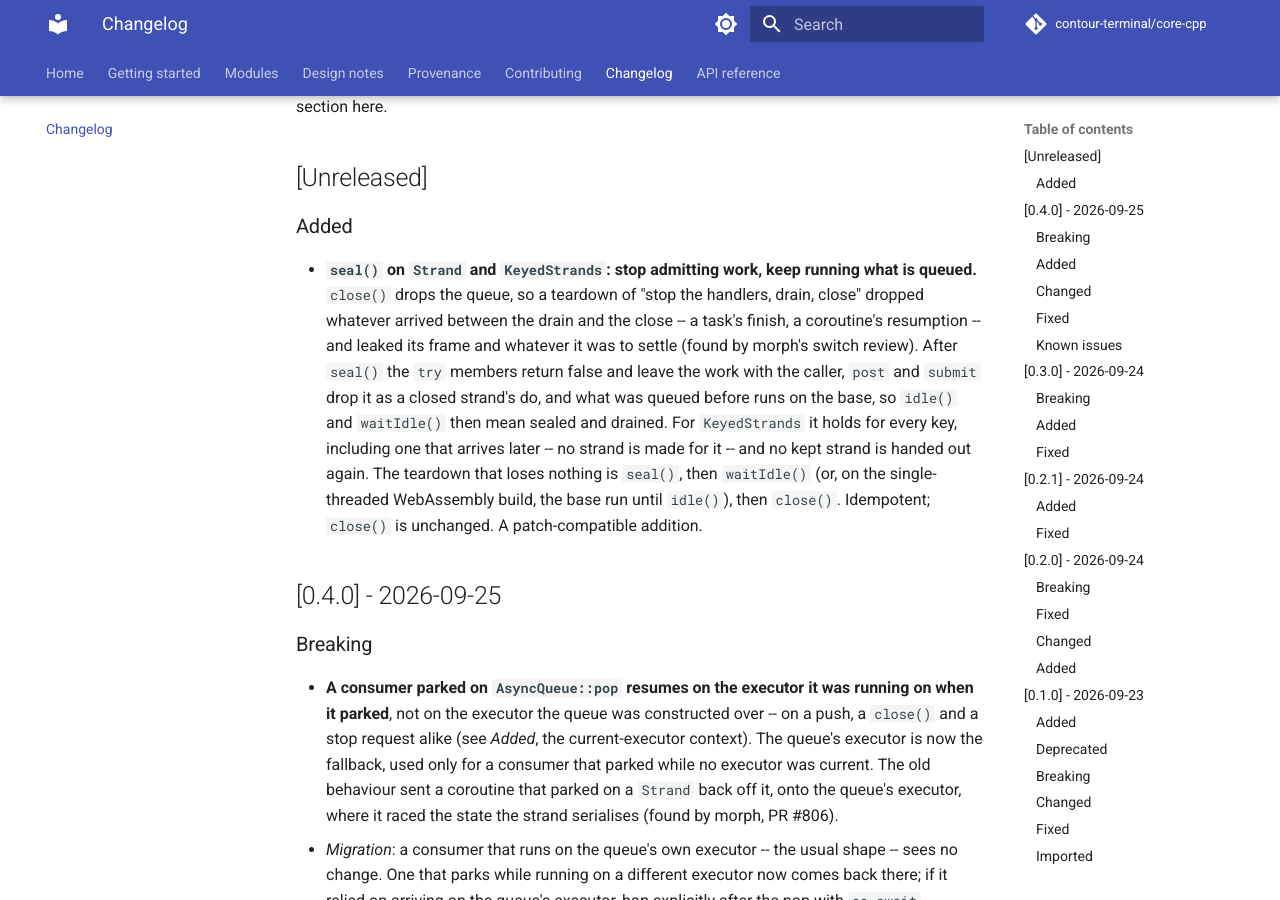
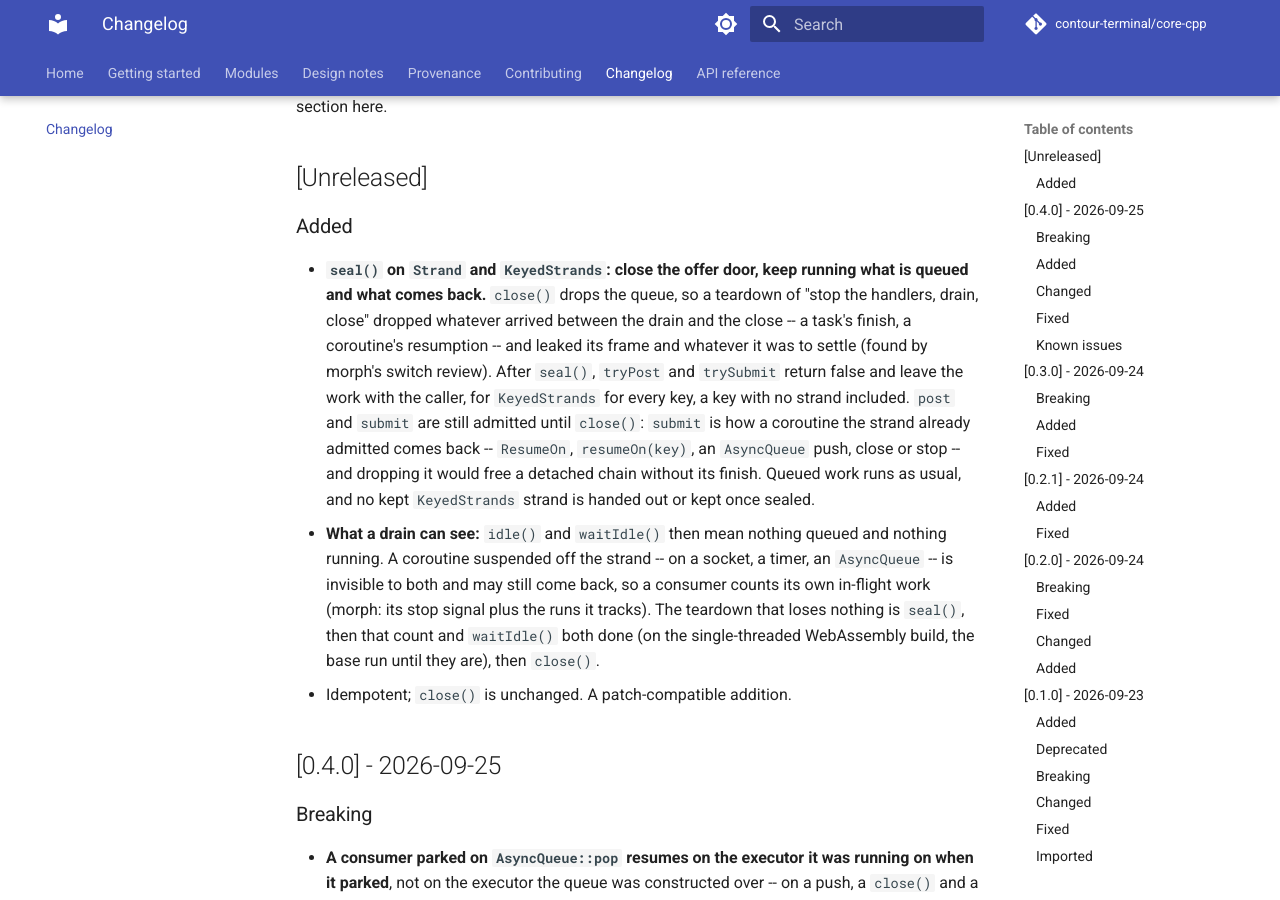
Before and after one commit to contour-terminal/core-cpp, an MkDocs documentation site: the page built from docs/changelog.md, in a window 1280 px wide and 900 px high, scrolled down 236 px. Built offline with MkDocs 1.6.1 and Material for MkDocs 9.7.7, drawn with Linux system fonts in a browser that asks for light colours; comment, search, counter and statistics services are not loaded.

Commit message:
async: seal() closes the offer door only; submit and post stay admitted until close() (review H1, L1, L2, N2)
- H1, option (a): after seal() only tryPost/trySubmit refuse -- for every
  key of a KeyedStrands, a key with no strand included. submit and post
  are admitted until close(), since submit is how an admitted coroutine
  comes back (ResumeOn, resumeOn(key), an AsyncQueue push/close/stop
  through its ResumeTarget); refusing it dropped a handler parked at the
  seal. A strand made after the seal is not kept; none kept is handed out.
  Documented: idle()/waitIdle() then mean nothing queued or running, and
  cannot see a coroutine suspended off the strand, which the consumer
  counts before close().
- L1: the per-key strand seal loop is gone: the registry is the offer
  door, and a key's strand is only ever submitted to, which a seal
  admits. The keyed [seal][AsyncQueue] case covers both ways back.
- L2: 'nothing kept is handed out after a seal' is now enforced where
  it is stated, in strandForLocked, beside retire's 'nor kept'.
- N2: StrandCore::seal's doc no longer reads as a lock precondition.
- CHANGELOG, async.md, strands.md 'Sealing' and the rulebook bullet say
  what seal() now promises, and what it cannot see.

Signed-off-by: Christian Parpart <christian@parpart.family>

```diff
--- a/CHANGELOG.md
+++ b/CHANGELOG.md
@@ -11,17 +11,23 @@ workflow refuses one without a section here.
 
 ### Added
 
-- **`seal()` on `Strand` and `KeyedStrands`: stop admitting work, keep running what is queued.**
-  `close()` drops the queue, so a teardown of "stop the handlers, drain, close" dropped whatever
-  arrived between the drain and the close -- a task's finish, a coroutine's resumption -- and
-  leaked its frame and whatever it was to settle (found by morph's switch review). After `seal()`
-  the `try` members return false and leave the work with the caller, `post` and `submit` drop it as
-  a closed strand's do, and what was queued before runs on the base, so `idle()` and `waitIdle()`
-  then mean sealed and drained. For `KeyedStrands` it holds for every key, including one that
-  arrives later -- no strand is made for it -- and no kept strand is handed out again. The teardown
-  that loses nothing is `seal()`, then `waitIdle()` (or, on the single-threaded WebAssembly build,
-  the base run until `idle()`), then `close()`. Idempotent; `close()` is unchanged. A
-  patch-compatible addition.
+- **`seal()` on `Strand` and `KeyedStrands`: close the offer door, keep running what is queued
+  and what comes back.** `close()` drops the queue, so a teardown of "stop the handlers, drain,
+  close" dropped whatever arrived between the drain and the close -- a task's finish, a
+  coroutine's resumption -- and leaked its frame and whatever it was to settle (found by morph's
+  switch review). After `seal()`, `tryPost` and `trySubmit` return false and leave the work with
+  the caller, for `KeyedStrands` for every key, a key with no strand included. `post` and `submit`
+  are still admitted until `close()`: `submit` is how a coroutine the strand already admitted
+  comes back -- `ResumeOn`, `resumeOn(key)`, an `AsyncQueue` push, close or stop -- and dropping it
+  would free a detached chain without its finish. Queued work runs as usual, and no kept
+  `KeyedStrands` strand is handed out or kept once sealed.
+  - **What a drain can see:** `idle()` and `waitIdle()` then mean nothing queued and nothing
+    running. A coroutine suspended off the strand -- on a socket, a timer, an `AsyncQueue` -- is
+    invisible to both and may still come back, so a consumer counts its own in-flight work (morph:
+    its stop signal plus the runs it tracks). The teardown that loses nothing is `seal()`, then that
+    count and `waitIdle()` both done (on the single-threaded WebAssembly build, the base run until
+    they are), then `close()`.
+  - Idempotent; `close()` is unchanged. A patch-compatible addition.
 
 ## [0.4.0] - 2026-09-25
 
```
Also changed, not shown: .agent/rules/async-and-net.md (+8 -5 lines), docs/design/strands.md (+18 -7 lines), docs/modules/async.md (+7 -5 lines), 2 other files.
